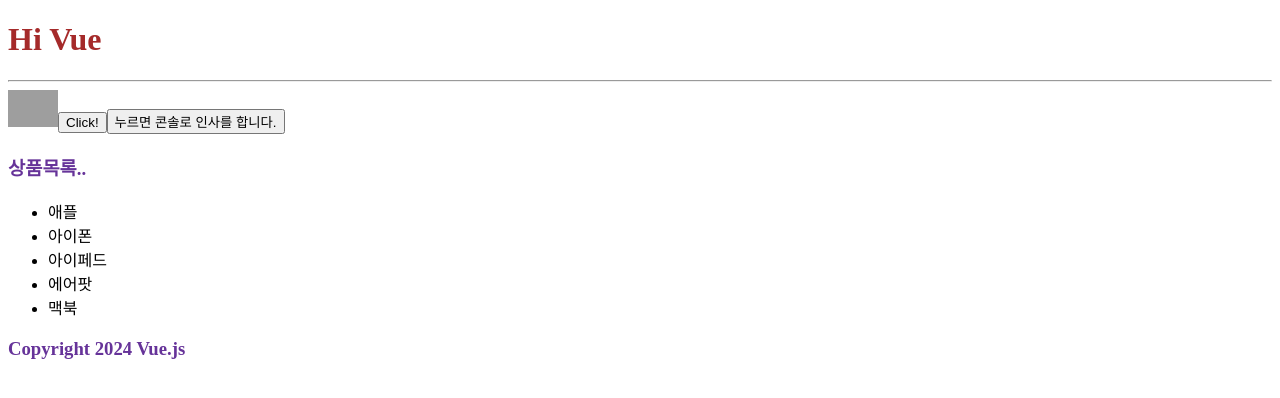
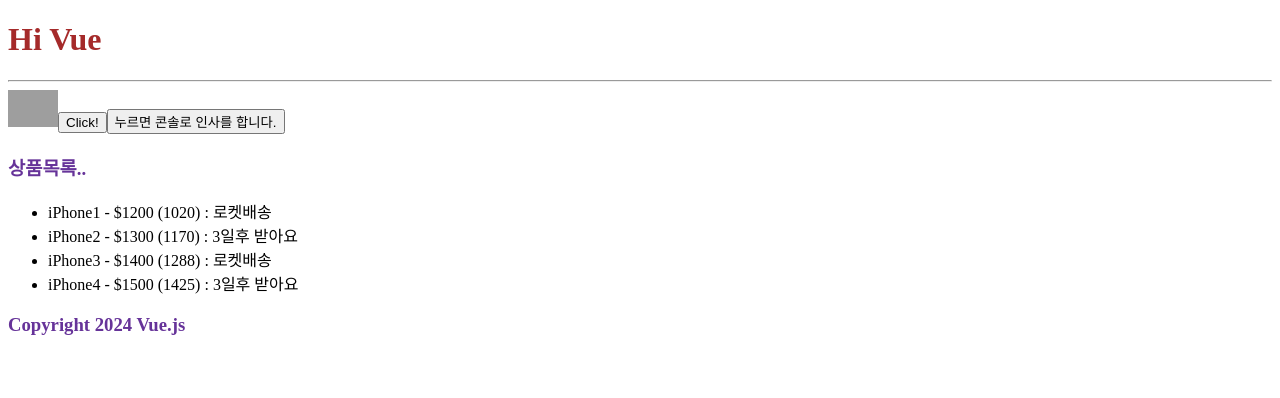
Before and after one commit to projectmiluju/vue-first, a Vue app: page / in a window 1280 px wide. Shown: the top 398 px of the page. Built offline with nearby package versions, Linux system fonts and the light colour scheme; grey boxes are pictures that could not be loaded.

Commit message:
HTML 클래스 바인딩

```diff
--- a/src/App.vue
+++ b/src/App.vue
@@ -2,7 +2,37 @@
 import { ref } from 'vue';
 
 const title = ref('상품목록..');
-const products = ref(['애플', '아이폰', '아이페드', '에어팟', '맥북']);
+const products_simple = ref(['애플', '아이폰', '아이페드', '에어팟', '맥북']);
+const products = ref([
+  {
+    productId: '0001',
+    title: 'iPhone1',
+    price: 1200,
+    discountRate: 15,
+    isRocket: true
+  },
+  {
+    productId: '0002',
+    title: 'iPhone2',
+    price: 1300,
+    discountRate: 10,
+    isRocket: false
+  },
+  {
+    productId: '0023',
+    title: 'iPhone3',
+    price: 1400,
+    discountRate: 8,
+    isRocket: true
+  },
+  {
+    productId: '0035',
+    title: 'iPhone4',
+    price: 1500,
+    discountRate: 5,
+    isRocket: false
+  },
+]);
 const copyright = ref('Copyright 2024 Vue.js');
 const imgSrc = 'https://w7.pngwing.com/pngs/854/555/png-transparent-vue-js-hd-logo-thumbnail.png'
 const imgWidth = 50;
@@ -24,7 +54,12 @@
 <button @click="greetButtonClicked">누르면 콘솔로 인사를 합니다.</button>
 <h3>{{ title }}</h3>
 <ul>
-  <li v-for="product in products">{{ product }}</li>
+  <li v-for="product in products">
+    {{ product.title}} -
+    ${{ product.price}}
+    ({{ product.price - (product.price * (product.discountRate / 100)) }}) :
+    {{ product.isRocket ? '로켓배송' : '3일후 받아요'}}
+  </li>
 </ul>
 <h3>{{ copyright }}</h3>
 
```
